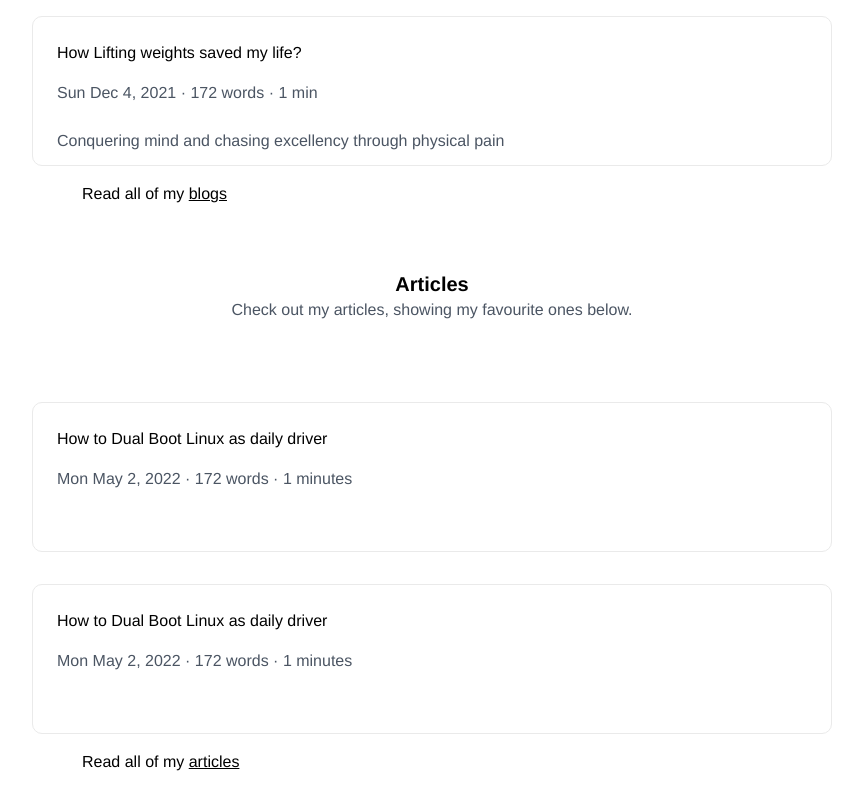
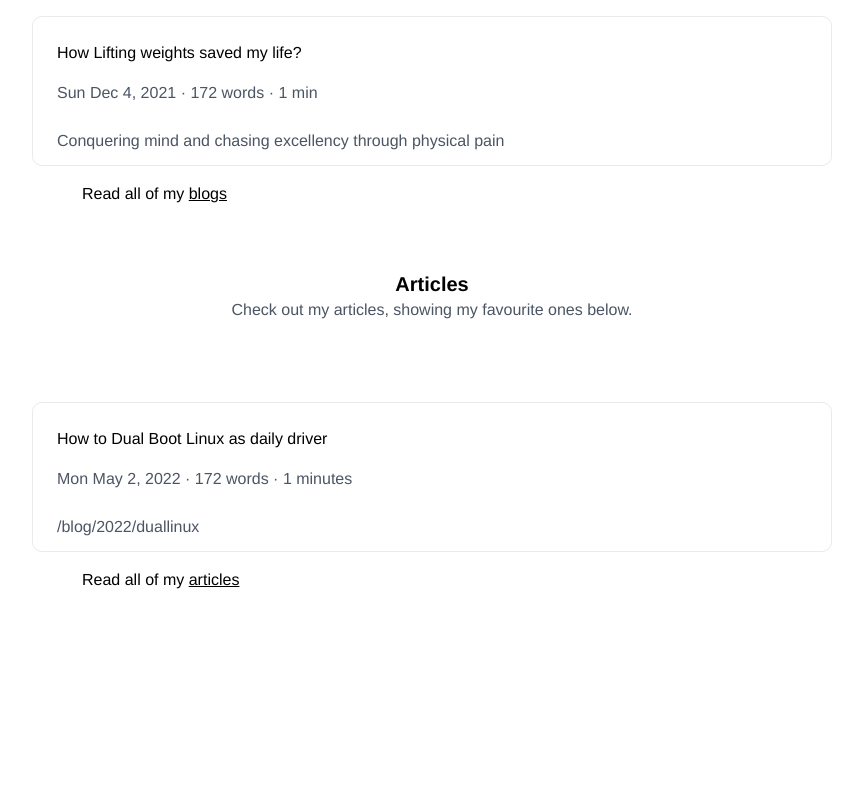
Before and after one commit to m0dulat0r/portfolio, a Next.js app: page / in a window 1280 px wide. Shown: the part 2000-2797 px from the top of the page, without its empty margins (208-1071 px from the left). Built offline with nearby package versions, Linux system fonts and the light colour scheme.

Commit message:
Update Articles

```diff
--- a/pages/index.js
+++ b/pages/index.js
@@ -129,14 +129,7 @@ export default function Home() {
 
             <BlogPost
               title = "How to Dual Boot Linux as daily driver"
-              text= ""
-              link= '/articles/linux'
-              info="Mon May 2, 2022 · 172 words · 1 minutes"
-              />
-
-            <BlogPost
-              title = "How to Dual Boot Linux as daily driver"
-              text= ""
+              text= "/blog/2022/duallinux"
               link= '/articles/linux'
               info="Mon May 2, 2022 · 172 words · 1 minutes"
               />
```
